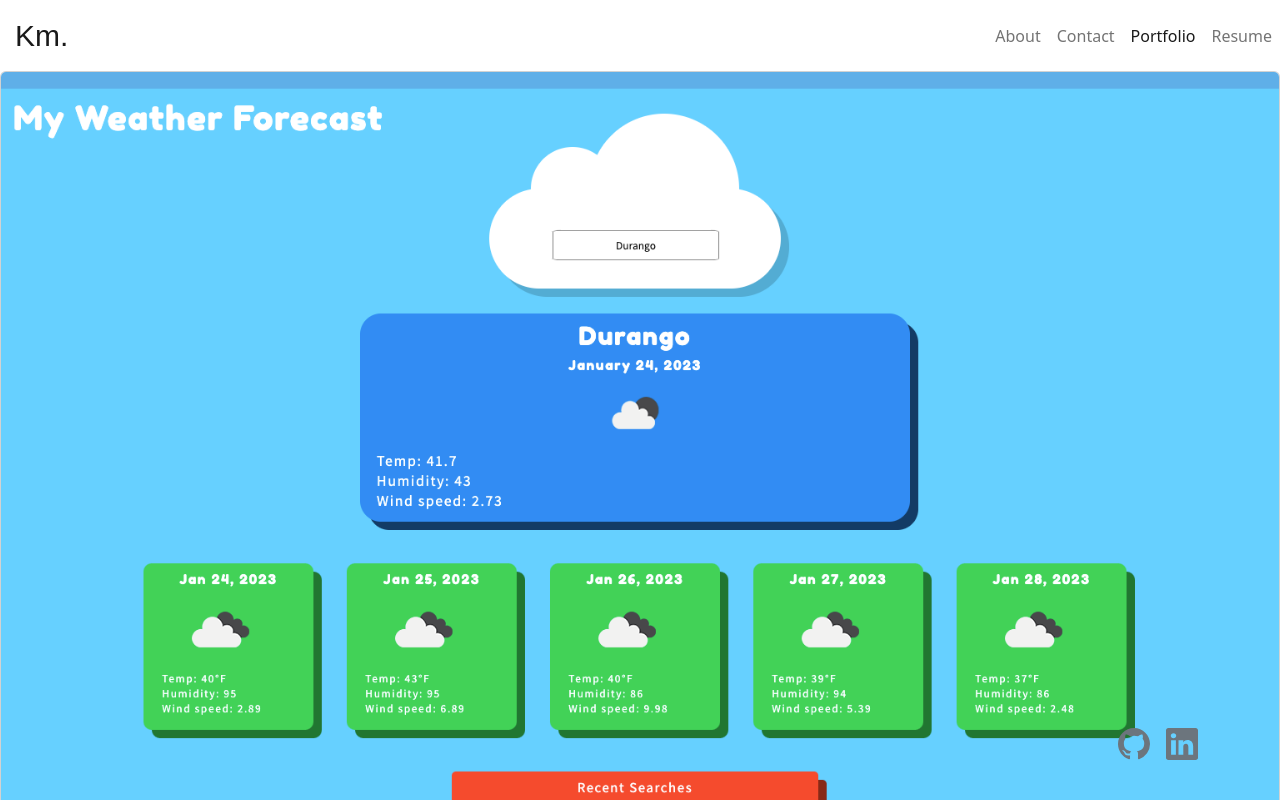
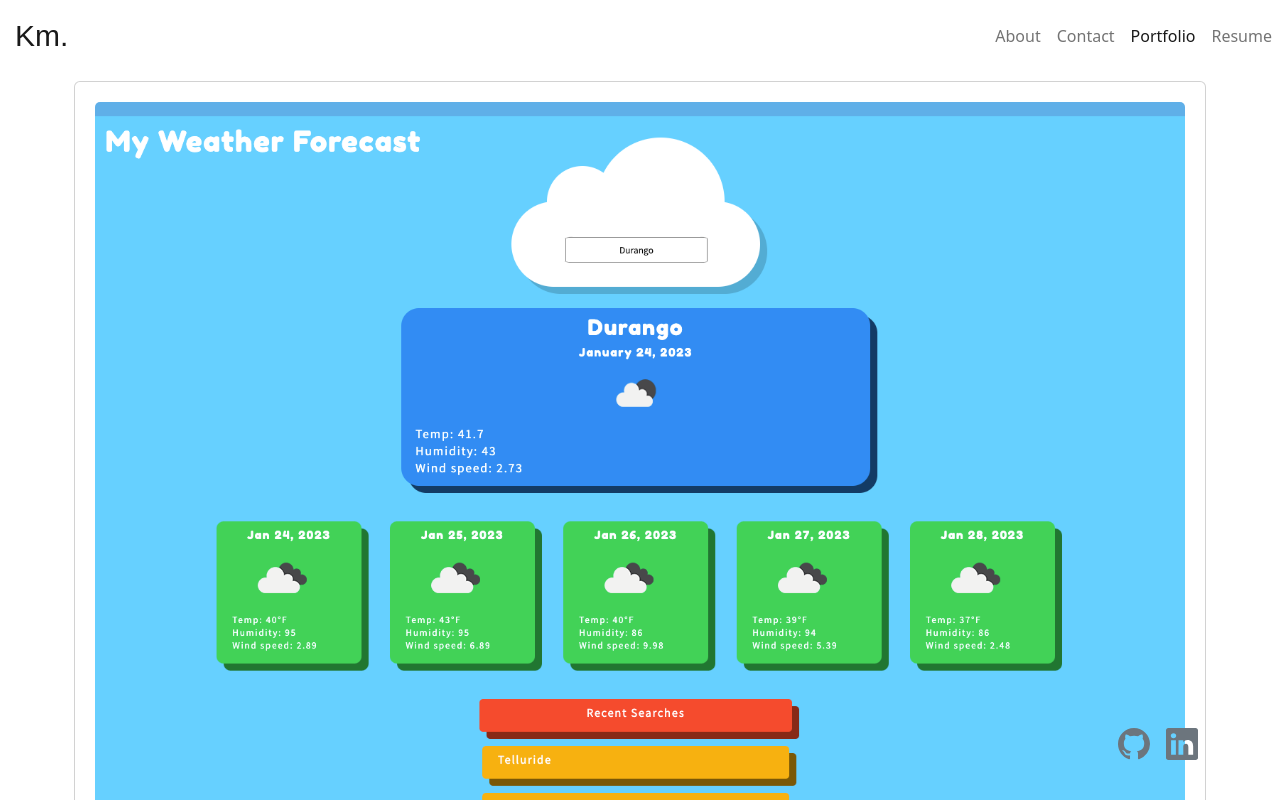
Before and after one commit to Rucatues/Personal-Portfolio-using-React, a React (Create React App) app: page / in a window 1280 px wide. Both pictures are taken after a click on the link "Portfolio". Shown: the top 800 px of the page. Built offline with nearby package versions, Linux system fonts and the light colour scheme.

Commit message:
css adjustments to background image and navbar a hover

```diff
--- a/src/App.css
+++ b/src/App.css
@@ -1,8 +1,10 @@
 /* Background image */
 
-.background-image{
-    background-image: url('components/images/background.png');
-    height: 100vh;
+.background-image {
+  background-image: url('components/images/background.png');
+  height: 100vh;
+  min-height: 2000px;
+  text-decoration: solid;
 }
 
 /* Navbar */
@@ -18,7 +20,7 @@ a:hover{
 }
 
 .active{
-    text-decoration: underline;
+    text-decoration: solid;
 }
 /* About */
 
@@ -61,6 +63,35 @@ color: white  }
     padding: 10px;
   }
 
+  /* Portfolio */
+
+  .portfolio-wrapper {
+    align-items: center;
+    display: flex;
+    flex-direction: column;
+    flex-wrap: wrap;
+    justify-content: center;
+    height: 100%;
+    width: 100%;
+}
+
+.card-deck {
+  width: 90%;
+  margin-bottom: 20px;
+}
+
+.card {
+  background-color: #95B3D69C;
+  border: none;
+  margin: 10px;
+  min-height: 400px;
+  padding: 20px;
+}
+
+.card-footer {
+  background: none;
+  border: none;
+}
 
   /* Resume */
 
```
